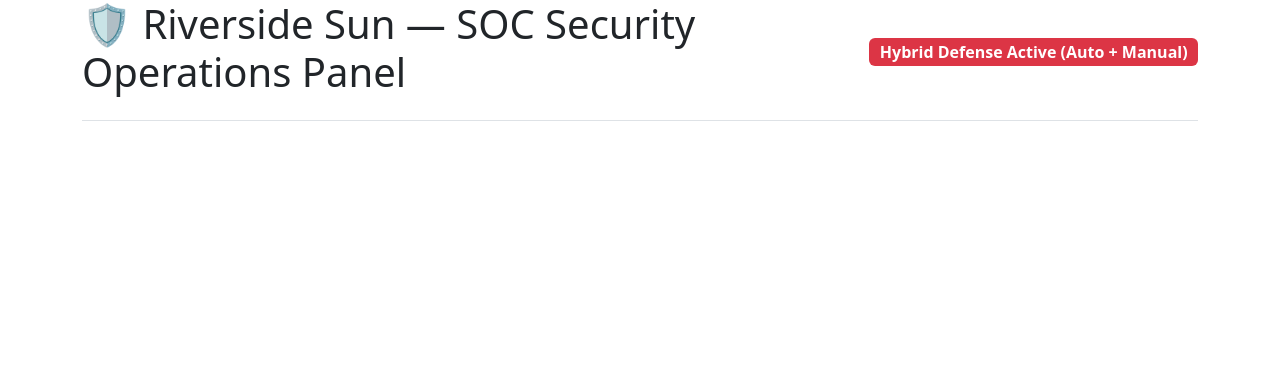
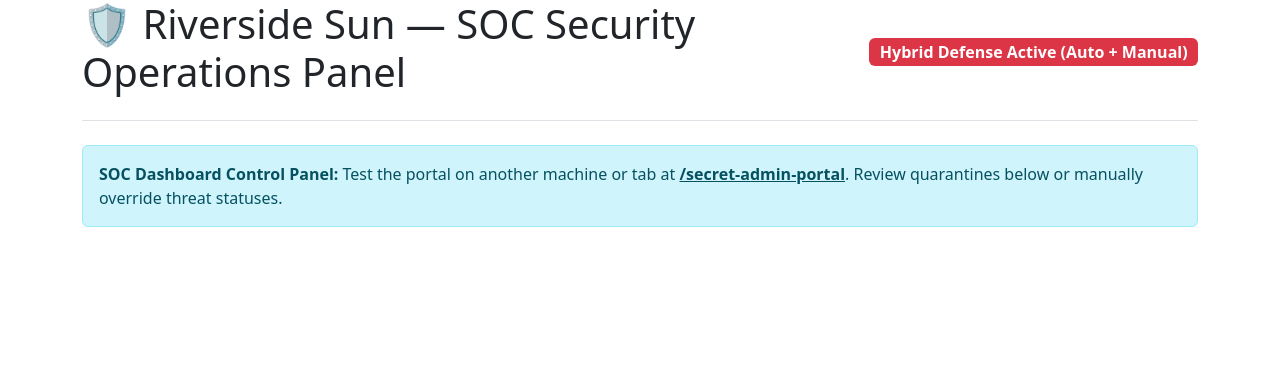
Before and after one commit to Zanele6293/Web-Based-Honeypot-and-Threat-Monitoring-Dashboard, a Flask app: page /dashboard in a window 1280 px wide. Shown: the top 381 px of the page. Run offline with Flask 3, Linux system fonts and the light colour scheme.

Commit message:
The display control panel

```diff
--- a/templates/dashboard.html
+++ b/templates/dashboard.html
@@ -13,7 +13,11 @@
         <span class="badge bg-danger fs-6">Hybrid Defense Active (Auto + Manual)</span>
     </header>
 
-
+    <div class="alert alert-info">
+            <strong>SOC Dashboard Control Panel:</strong>
+            Test the portal on another machine or tab at <a href="/secret-admin-portal" target="_blank" class="alert-link">/secret-admin-portal</a>.
+            Review quarantines below or manually override threat statuses.
+    </div>
   </div>
 </body>
 </html>
```
